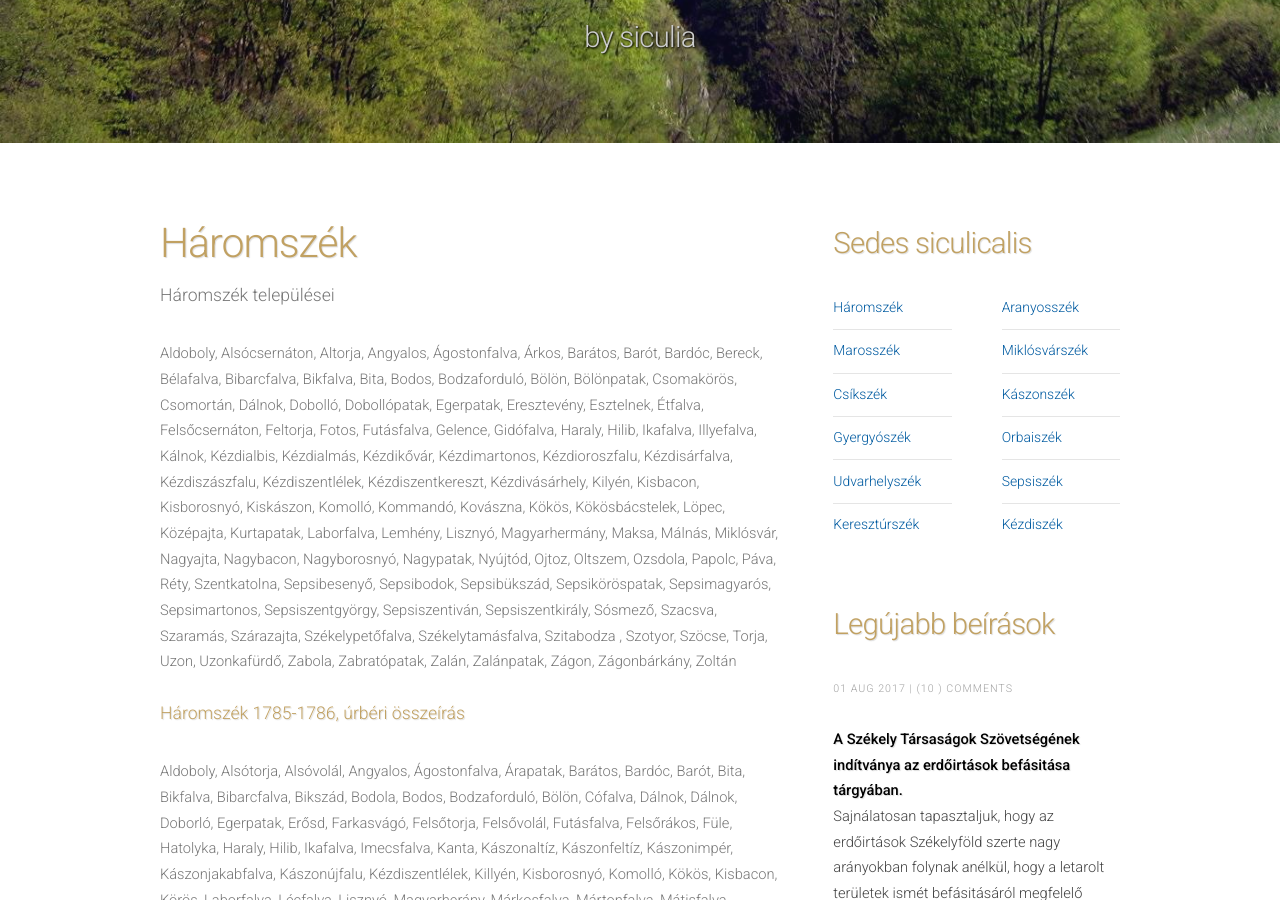
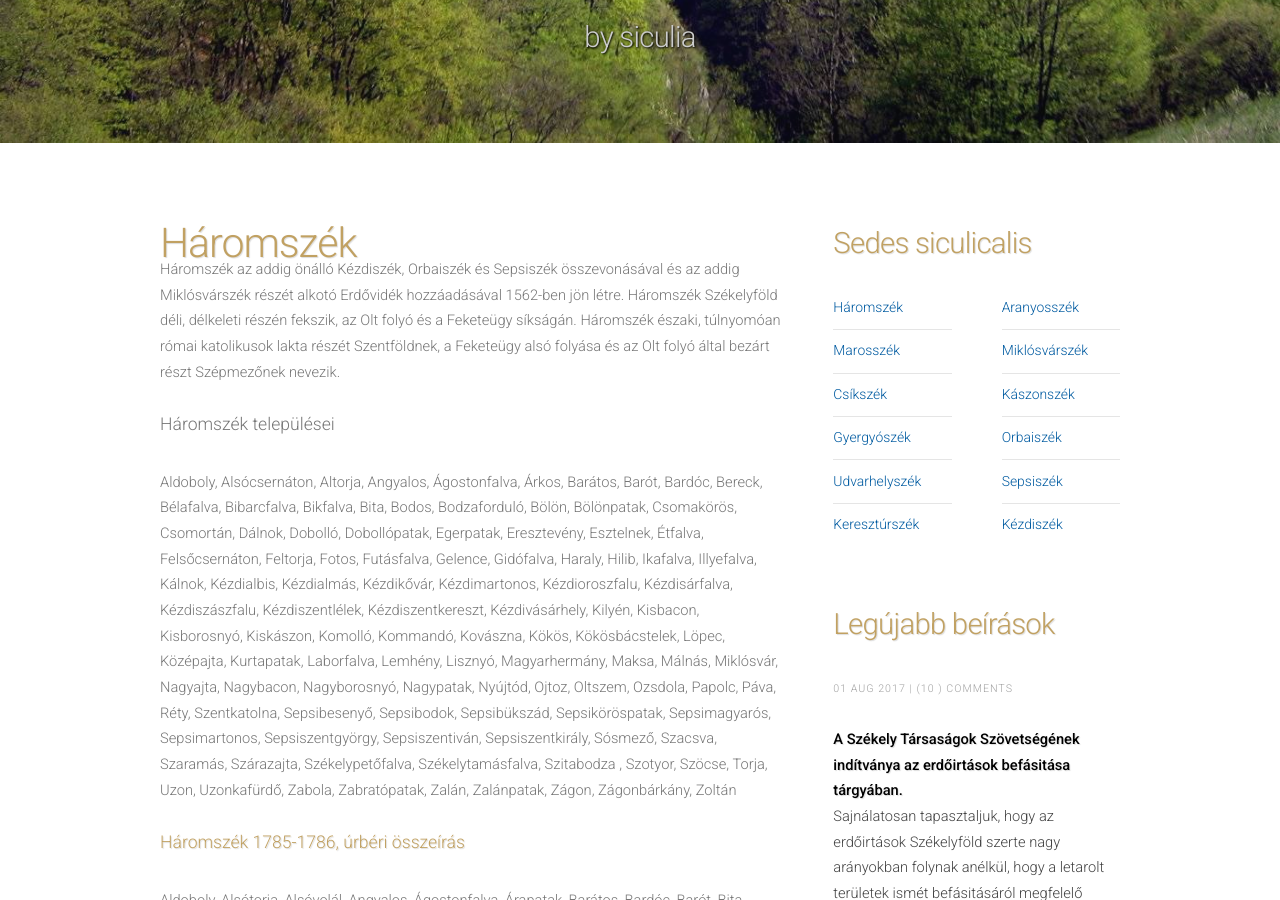
Before and after one commit to siculia/siculia.github.io, a Jekyll site: the page built from siculia-haromszek.html, in a window 1280 px wide and 900 px high, scrolled down 470 px. Built offline with Jekyll 4.4.1, drawn with Linux system fonts in a browser that asks for light colours; nearby versions of some CDN libraries; library files that are not in the unit come from our copies.

Commit message:
Háromszék

```diff
--- a/siculia-csikszek.html
+++ b/siculia-csikszek.html
@@ -77,7 +77,7 @@ layout: default
 							<p style="text-align: left;"><b>Csíkszenttamás</b>: Csíkszentdomokos és Csíkjenőfalva között fekszik, szorosan egybeépült velük. A Kápolna-hágó dűlőben található az 1592-ben épített Szent Anna kápolna.</p>
 							<p style="text-align: left;"><b>Csatószeg</b>: A Fiság pataknak az Olt folyóba való beömlésénél alakult ki.</p>
 							<p style="text-align: left;"><b>Csíkcsekefalva</b>: A település keleti felében több borvíz-forrás található, a legismertebbek a Csekefalvi-borvíz és a Gothárd-borvíz. Csekefalva és Csíkszentmárton határán található a mofettás jellegű Posszogó.</p>
-							<p style="text-align: left;"><b>Csíkkozmás</b>: Régi település, az Alcsíki-medence egyik községközpontja. Az egyetlen olyan csíki település, amelynek határában sót bányásztak ki, a régi sóakna helyét Sószéknek hívják. A településhez tartozik a Sószék-fürdő, a sósfürdők vizében található só a kárpáti homokkő rétegeiből oldódik ki.</p>
+							<p style="text-align: left;"><b>Csíkkozmás</b>: Régi település, az Alcsíki-medence egyik községközpontja. Az egyetlen olyan csíki település, amelynek határában sót bányásztak ki, a régi sóakna helyét Sószéknek hívják. A településhez tartozik a Sószék-fürdő, a sósfürdők vizében található só a kárpáti homokkő rétegeiből oldódik ki. Csíkkozmásról ágazik el az az út, amyelyen a Nyerges-tetőn keresztül a Kászoni-medencébe juthatunk.</p>
 							<p style="text-align: left;"><b>Csíkverebes</b>: Tusnádhoz tartozó település, az olt bal oldalán. A helységtől délnyugatra található a Benes-rétláp, régi nevén a Nádas-tavak, amely közel 300 hektárt foglal el az Olt árterületén. Csíkverebesnek egykor híres vasbányái voltak.</p>
 							<p style="text-align: left;"><b>Csíkmindszent</b>: Tizesekből álló település, Sillók-tizese, Felszeg-tízes, vagy Prédák-tízese, Templom-tízes, Józsa-tízes, Nagy-tízes, Kisboroszló-tizes, vagy Ambrusok-tízese, Nagyboroszló, vagy Mindszentboroszló-tízese és Alszeg-tízes.</p>
 							<p style="text-align: left;"><b>Csíkrákos</b>: A Középcsíki-medence északi kijáratánál, a Rákos-patak mentén települt. Göröcsfalvával, Vacsásrcsival és Madéfalvával (Amadéfalva) alkotott közös egyházközséget. A Kisboldogasszony banderiális templomot, amelyet csíllagövi jegyek díszítenek, a plébánia írattárában lévő feljegyzések szerint az 1270-80-as években építették. A Szent Fülöpnek és Szent Jakabnek szentelt Bogáti-kápolna a Közép- és Felcsíki-medence bejáratát őrző, Olt fölé magasodó dobon épült. A 12-13. században épült csíkrákosi Pogányvár menedékként szolgált. Rákosi Réti János iskolamester és kántor 1630 után itt írja meg az első Csíki énekeskönyvet. A Bogáti-fürdő a Bogáti-domb alatt, a község nyugati részén, az Olt jobb partján található.</p>
--- a/siculia-haromszek.html
+++ b/siculia-haromszek.html
@@ -13,7 +13,7 @@ layout: default
 					<section>
 						<header>
 							<h2>Háromszék</h2>
-							<p>
+							<p style="text-align: left;">Háromszék az addig önálló Kézdiszék, Orbaiszék és Sepsiszék összevonásával és az addig Miklósvárszék részét alkotó Erdővidék hozzáadásával 1562-ben jön létre. Háromszék Székelyföld déli, délkeleti részén fekszik, az Olt folyó és a Feketeügy síkságán. Háromszék északi,  túlnyomóan római katolikusok lakta részét Szentföldnek, a Feketeügy alsó folyása és az Olt folyó  által bezárt részt Szépmezőnek nevezik.</p>
 							<span class="byline">Háromszék települései</span>
 						  </p>
 						</header>
```
